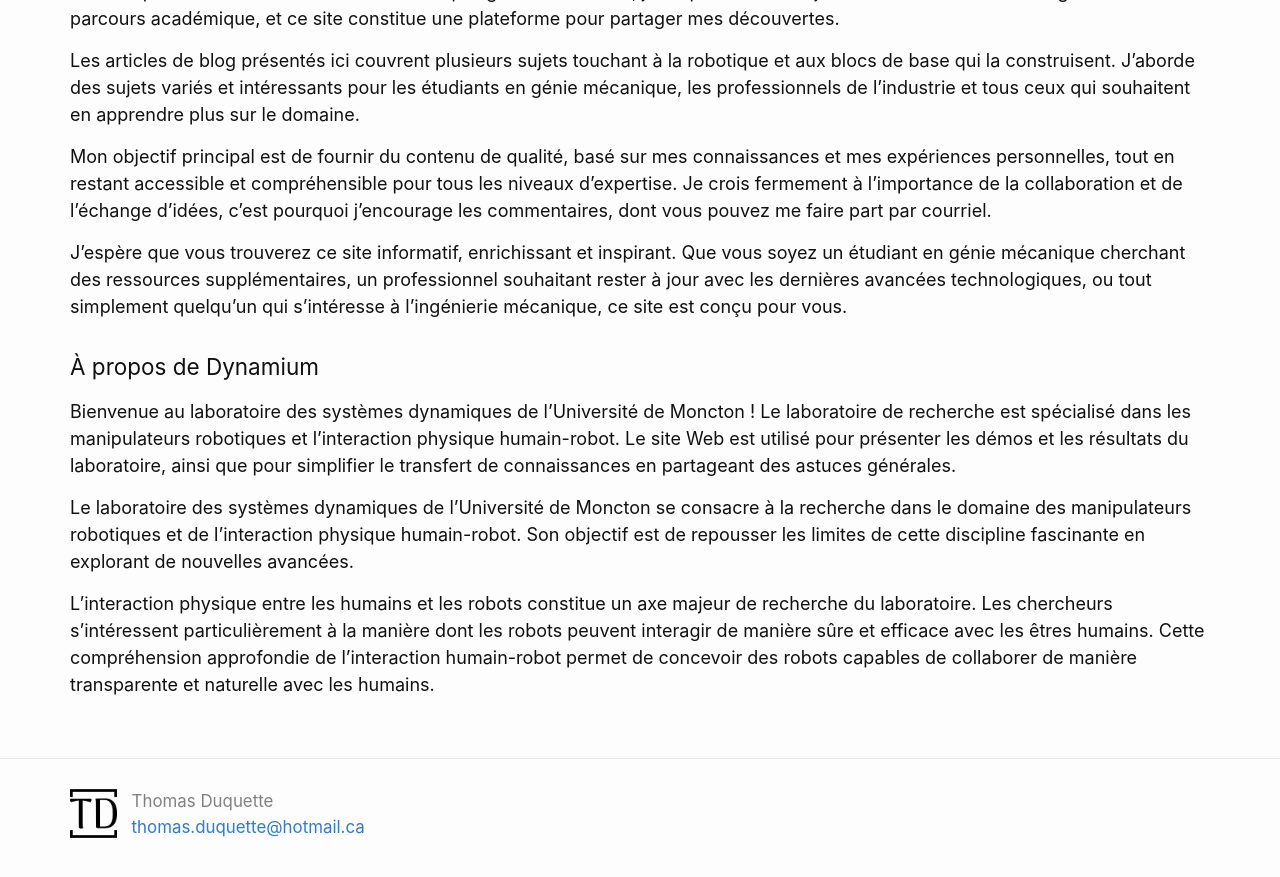
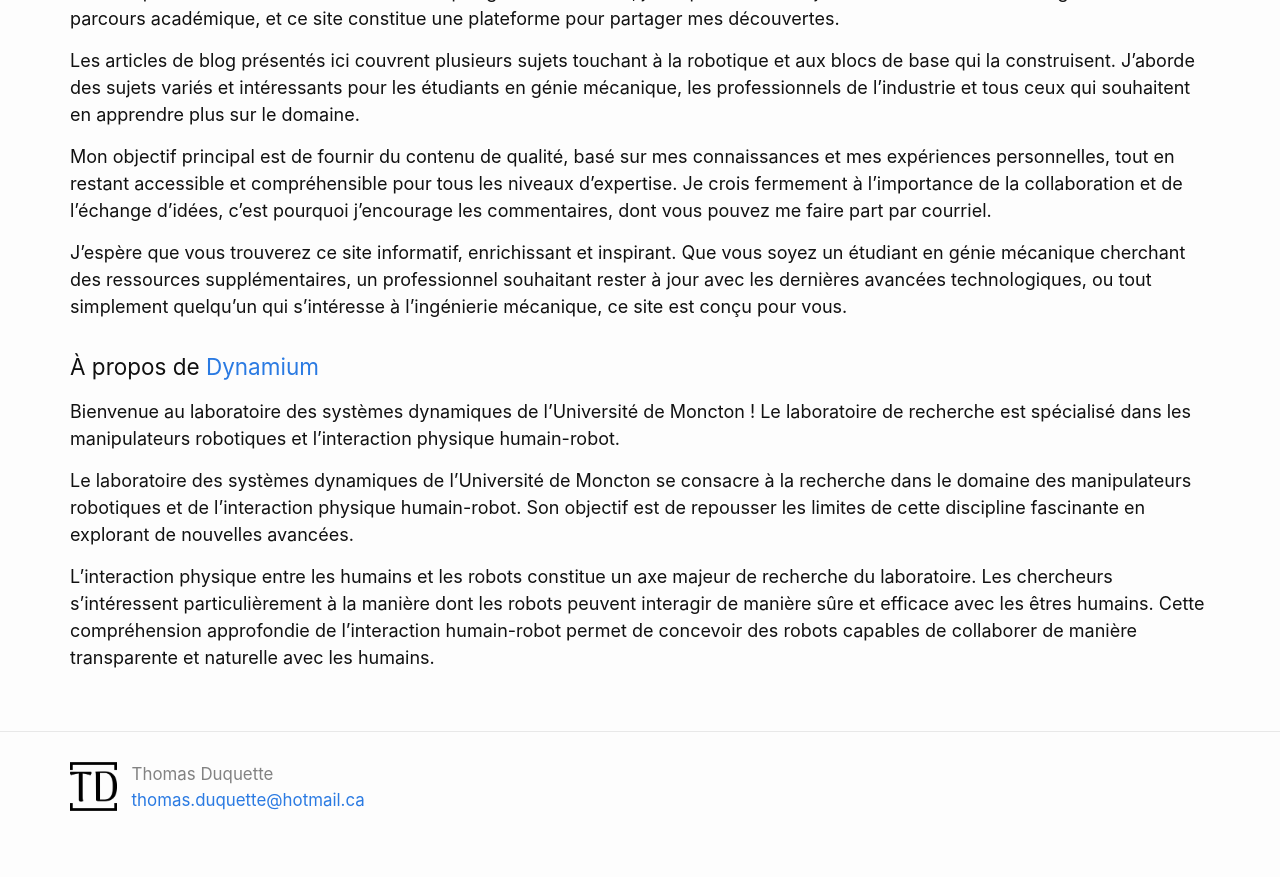
Before and after one commit to ThomasDuquette/ThomasDuquette.github.io, a Jekyll site: the page built from about-fr.md, in a window 1280 px wide and 900 px high, scrolled down 1290 px. Shown: the top 877 px of the window. Built offline with Jekyll 4.4.1, drawn with Linux system fonts in a browser that asks for light colours.

```diff
--- a/about-fr.md
+++ b/about-fr.md
@@ -33,9 +33,9 @@ Mon objectif principal est de fournir du contenu de qualité, basé sur mes conn
 
 J'espère que vous trouverez ce site informatif, enrichissant et inspirant. Que vous soyez un étudiant en génie mécanique cherchant des ressources supplémentaires, un professionnel souhaitant rester à jour avec les dernières avancées technologiques, ou tout simplement quelqu'un qui s'intéresse à l'ingénierie mécanique, ce site est conçu pour vous.
 
-#### À propos de Dynamium
+#### À propos de <a href="Dynamium.ca">Dynamium</a>
 
-Bienvenue au laboratoire des systèmes dynamiques de l'Université de Moncton ! Le laboratoire de recherche est spécialisé dans les manipulateurs robotiques et l'interaction physique humain-robot. Le site Web est utilisé pour présenter les démos et les résultats du laboratoire, ainsi que pour simplifier le transfert de connaissances en partageant des astuces générales.
+Bienvenue au laboratoire des systèmes dynamiques de l'Université de Moncton ! Le laboratoire de recherche est spécialisé dans les manipulateurs robotiques et l'interaction physique humain-robot.
 
 Le laboratoire des systèmes dynamiques de l'Université de Moncton se consacre à la recherche dans le domaine des manipulateurs robotiques et de l'interaction physique humain-robot. Son objectif est de repousser les limites de cette discipline fascinante en explorant de nouvelles avancées.
 
```
Also changed, not shown: about-en.md (+1 -1 lines).
